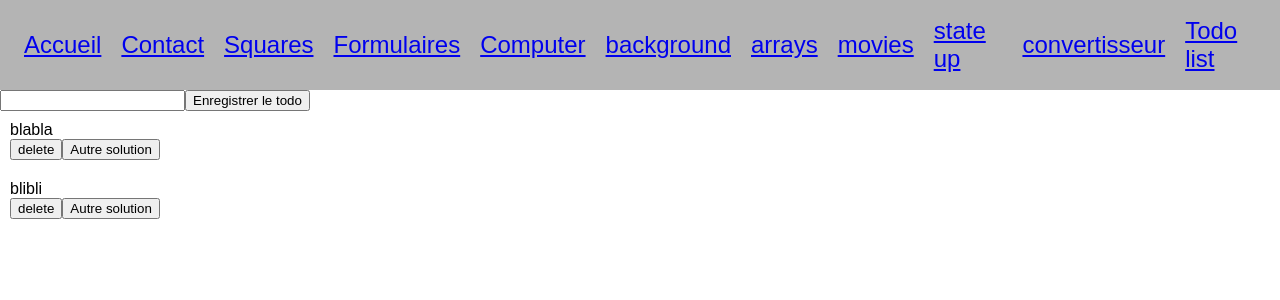
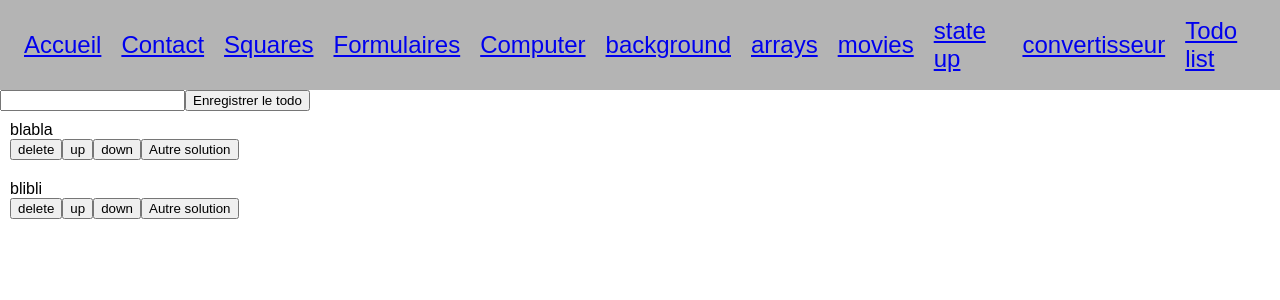
Before and after one commit to Dsaquel/react-course, a React (Vite) app: page /todo-list in a window 1280 px wide. Shown: the top 300 px of the page. Built offline with nearby package versions, Linux system fonts and the light colour scheme.

Commit message:
:rocket: change position of todo in array

```diff
--- a/src/components/Todo-list/Todo.jsx
+++ b/src/components/Todo-list/Todo.jsx
@@ -1,7 +1,13 @@
 import { useState } from 'react'
 import './todo.css'
 
-const Todo = ({ todoName, index, handleDeleteTodo, handleUpdateTodo }) => {
+const Todo = ({
+  todoName,
+  index,
+  handleDeleteTodo,
+  handleUpdateTodo,
+  handleUpdatePositionTodo,
+}) => {
   const [isUpdateShow, setIsUpdateShow] = useState(false)
   const [todoInputNameUpdate, setTodoInputNameUpdate] = useState(todoName)
 
@@ -13,6 +19,10 @@ const Todo = ({ todoName, index, handleDeleteTodo, handleUpdateTodo }) => {
     <div className="todo">
       <div>{todoName}</div>
       <button onClick={() => handleDeleteTodo(index)}>delete</button>
+      <button onClick={() => handleUpdatePositionTodo('up', index)}>up</button>
+      <button onClick={() => handleUpdatePositionTodo('down', index)}>
+        down
+      </button>
       <button onClick={() => setIsUpdateShow(!isUpdateShow)}>
         Autre solution
       </button>
--- a/src/components/Todo-list/Todos.jsx
+++ b/src/components/Todo-list/Todos.jsx
@@ -11,6 +11,18 @@ const Todos = ({ todos, setTodos }) => {
     setTodos(todosTemp)
   }
 
+  const handleUpdatePositionTodo = (pos, index) => {
+    const newTodos = [...todos]
+    const newIndex = pos === 'up' ? index - 1 : index + 1
+    if (newIndex >= 0 && newIndex < newTodos.length) {
+      ;[newTodos[index], newTodos[newIndex]] = [
+        newTodos[newIndex],
+        newTodos[index],
+      ]
+      setTodos(newTodos)
+    }
+  }
+
   return (
     <div>
       {todos.map((todo, i) => {
@@ -21,6 +33,7 @@ const Todos = ({ todos, setTodos }) => {
             index={i}
             handleDeleteTodo={handleUpdateTodo}
             handleUpdateTodo={handleUpdateTodo}
+            handleUpdatePositionTodo={handleUpdatePositionTodo}
           />
         )
       })}
```
